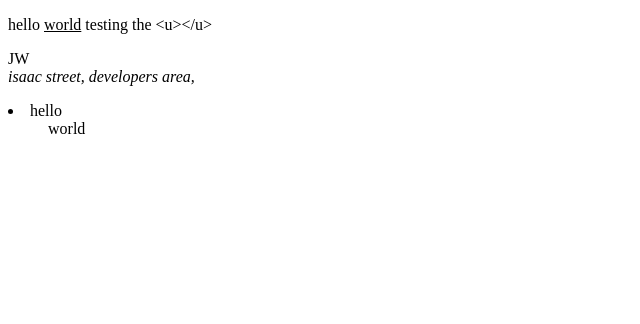
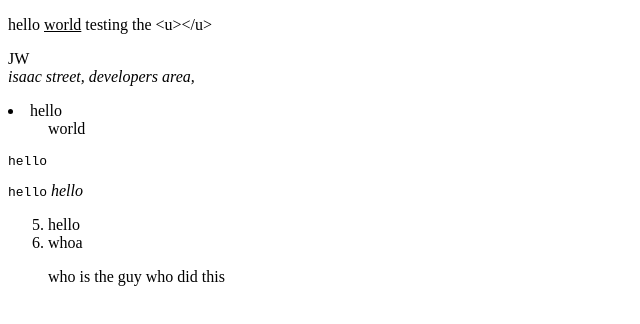
Before and after one commit to Zik-Tech/Full-Stack-Course-Project, a plain HTML site: page test.html in a window 1280 px wide. Shown: the whole page, without its empty margins (0-640 px from the left). Drawn offline with Linux system fonts and the light colour scheme.

Commit message:
More  update

```diff
--- a/test.html
+++ b/test.html
@@ -18,5 +18,15 @@
         <li>hello</li>
         <dd>world</dd>
     </dl>
+    <pre>hello</pre>
+    <code>hello</code>
+    <cite>hello</cite>
+    <ol start="5">
+        <li>hello</li>
+        <li>whoa</li>
+    </ol>
+    <blockquote>
+        who is the guy who did this
+    </blockquote>
 </dody>
 </html>
```
